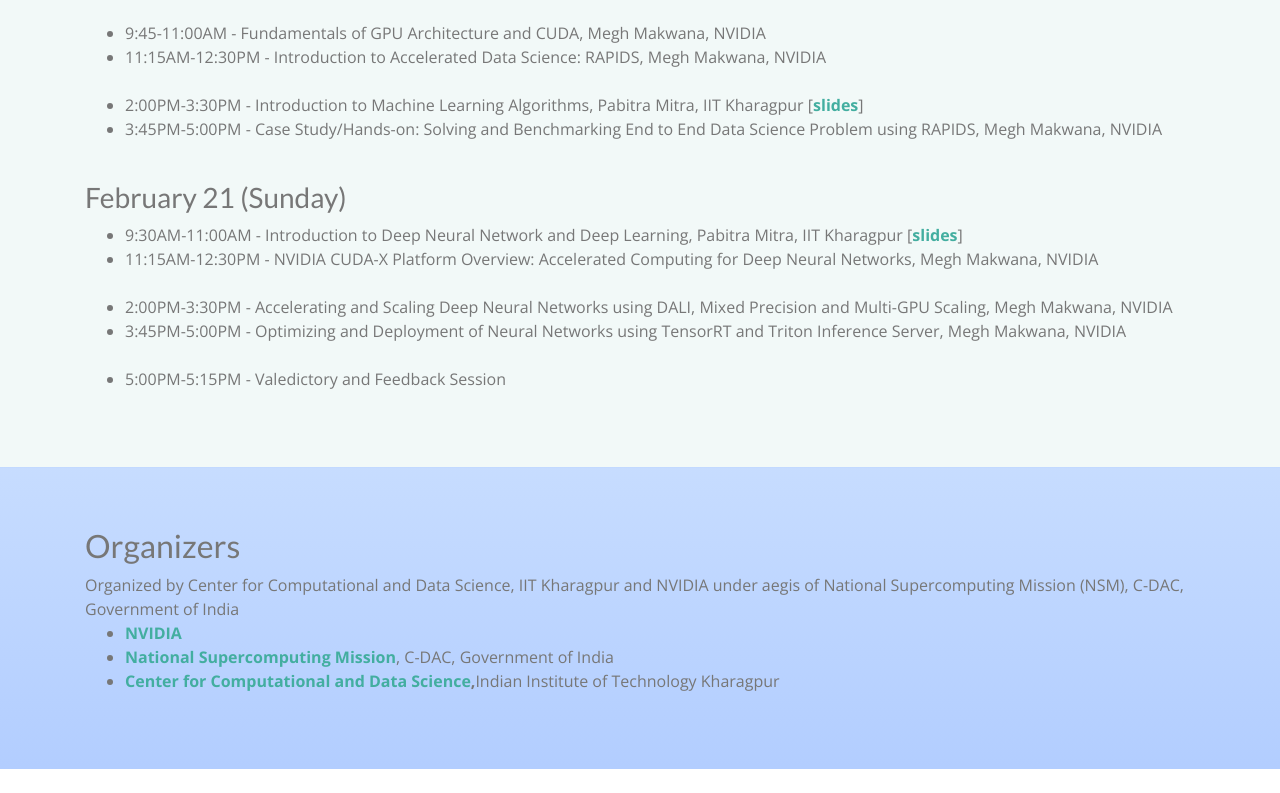
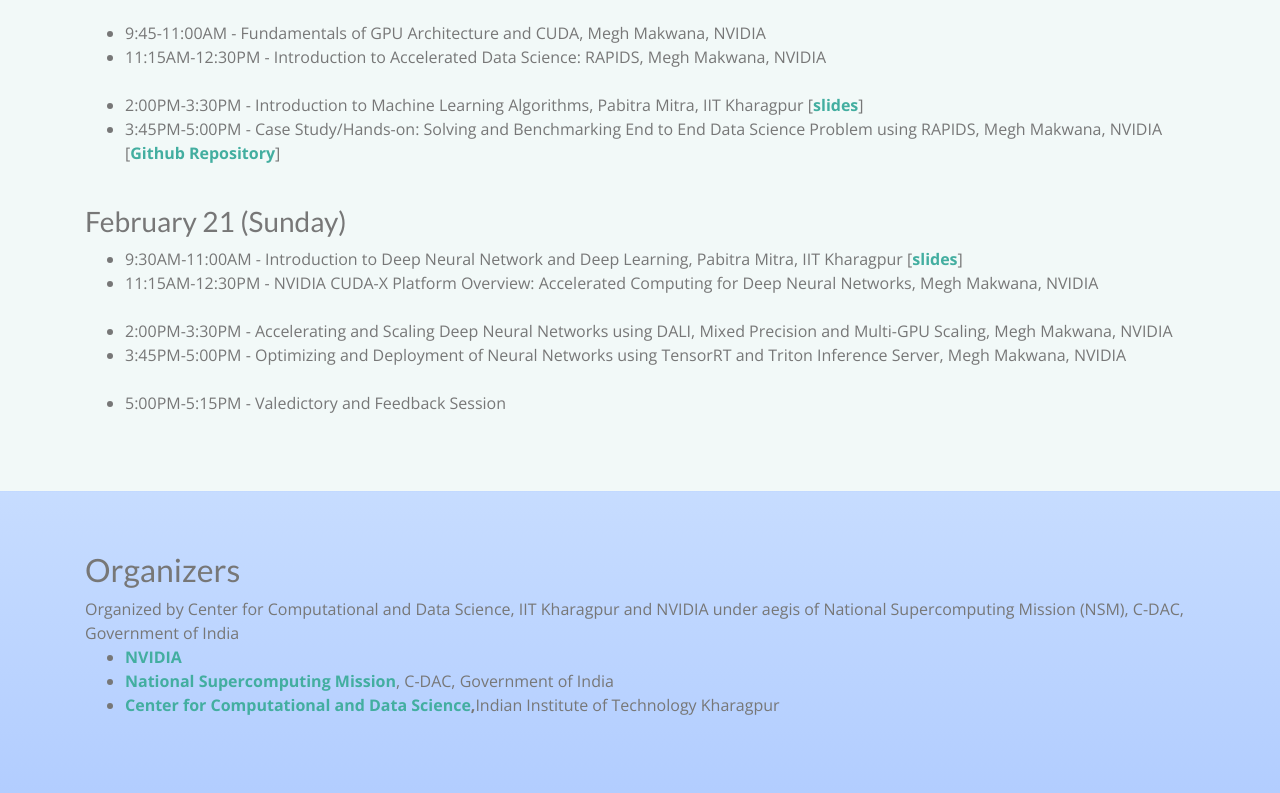
Before and after one commit to ccds-iitkgp/ads, a plain HTML site: page index.html in a window 1280 px wide. Shown: the part 1157-1950 px from the top of the page. Before the commit the page ends 1926 px from the top, so only its background shows below. Drawn offline with nearby package versions, Linux system fonts and the light colour scheme.

Commit message:
Update index.html

```diff
--- a/index.html
+++ b/index.html
@@ -103,7 +103,7 @@
 <br>
 <li>2:00PM-3:30PM - Introduction to Machine Learning Algorithms, Pabitra Mitra, IIT Kharagpur [<b><a href='IntroML.pdf'>slides</a></b>]</li>
 <li> 3:45PM-5:00PM - Case Study/Hands-on: Solving and Benchmarking End to
-End Data Science Problem using RAPIDS, Megh Makwana, NVIDIA </li>
+End Data Science Problem using RAPIDS, Megh Makwana, NVIDIA [<b><a href='https://github.com/gpuhackathons-org/gpubootcamp/tree/master/ai'>Github Repository</a></b>]</li>
                   </ul>
              <br>
               <h3> February 21 (Sunday)</h3>
```
